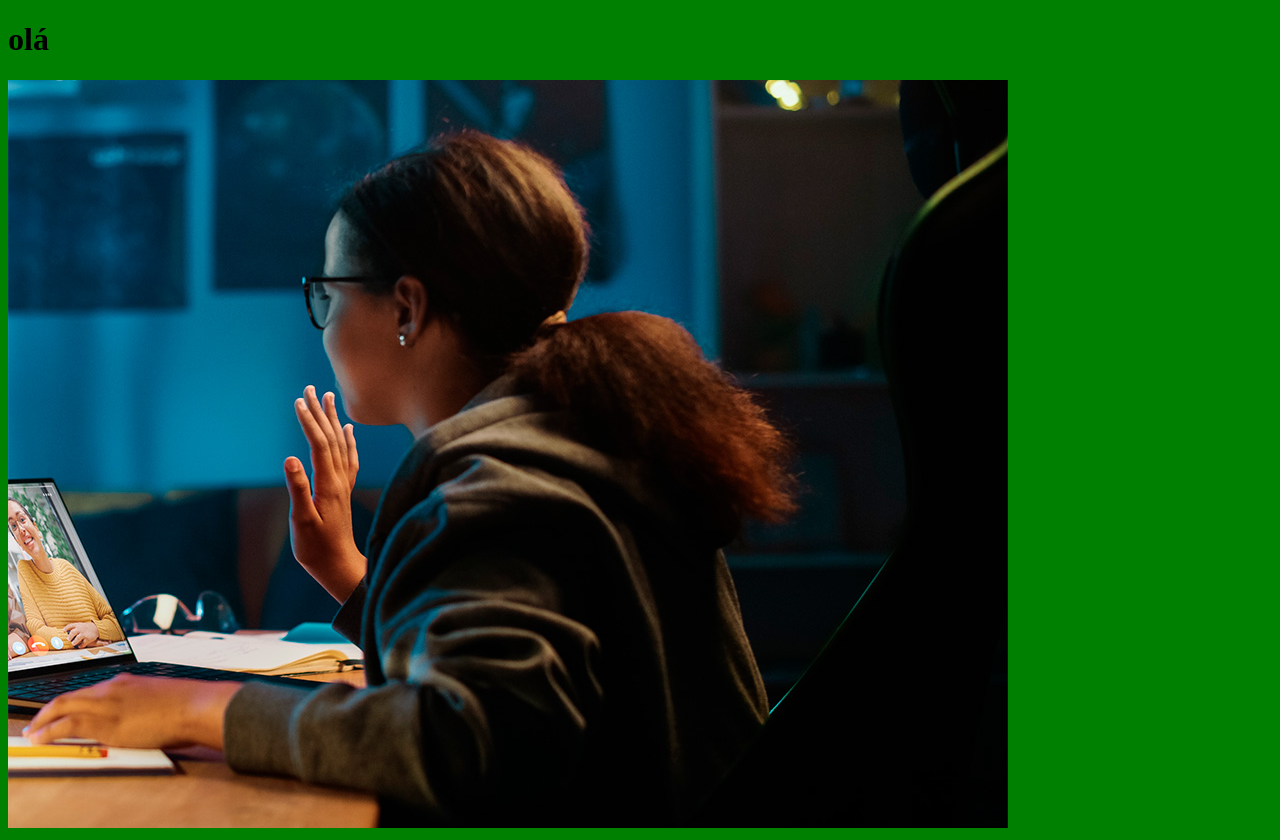
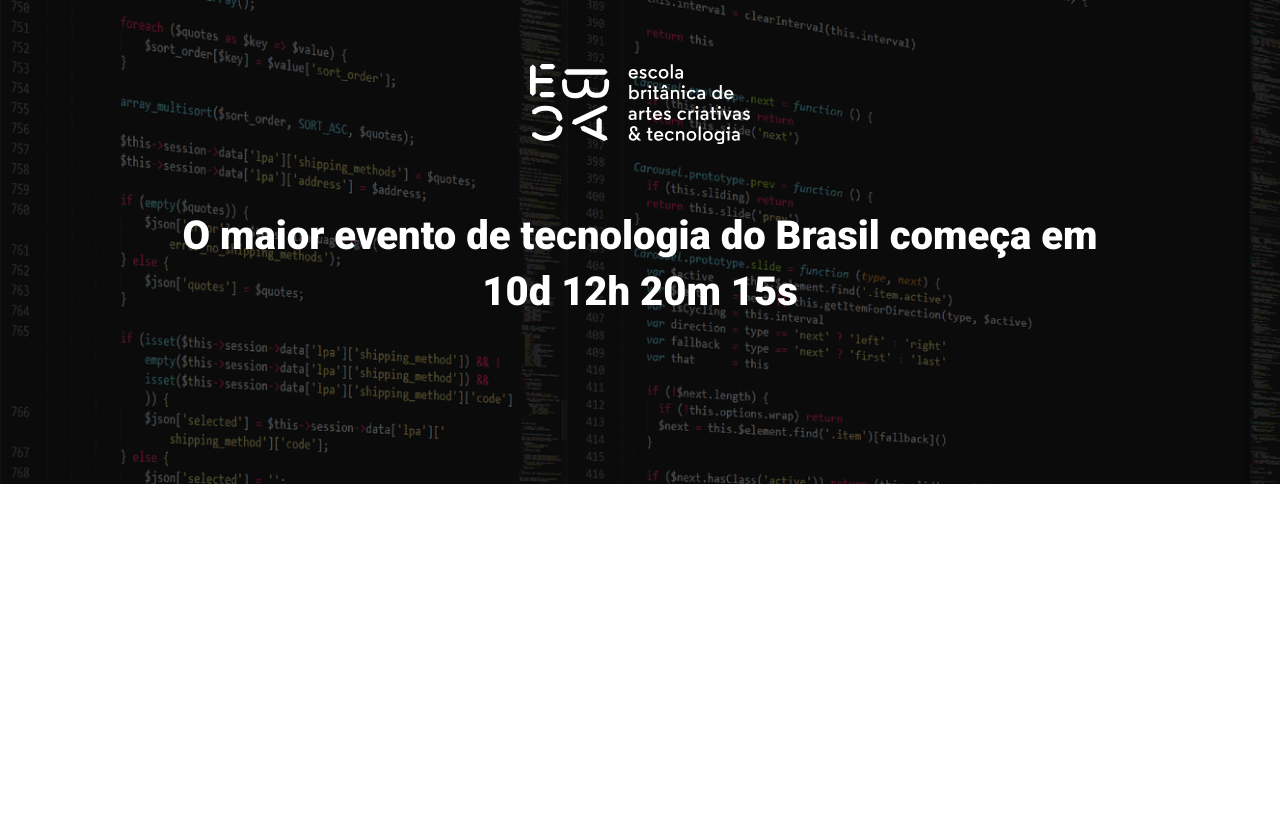
Before and after one commit to RamonSilvab/m22-Loading-Page-Parcel, a website built with Parcel: page src/index.html in a window 1280 px wide. After the commit the page ends 800 px from the top, so only its background shows below. Built offline with nearby package versions, Linux system fonts and the light colour scheme.

Commit message:
criando o hero

```diff
--- a/src/index.html
+++ b/src/index.html
@@ -3,12 +3,21 @@
 <head>
     <meta charset="UTF-8">
     <meta name="viewport" content="width=device-width, initial-scale=1.0">
-    <title>Document</title>
+    <title>EBAC tech Talks</title>
     <link rel="stylesheet" href="styles/main.scss">
+    <link rel="preconnect" href="https://fonts.googleapis.com">
+    <link rel="preconnect" href="https://fonts.gstatic.com" crossorigin>
+    <link href="https://fonts.googleapis.com/css2?family=Roboto:wght@400;700;900&display=swap" rel="stylesheet">
 </head>
 <body>
-    <h1>olá</h1>
-    <img src="images/backend.png" alt="">
+    <header class="hero">
+        <div class="container">
+            <img class="hero__logo" src="images/ebac_logo.svg" alt="EBAC">
+            <p class="hero__text">
+                O maior evento de tecnologia do Brasil começa em 10d 12h 20m 15s
+            </p>
+        </div>
+    </header>
 
     <script src="scripts/main.js"></script>
 </body>
--- /dev/null
+++ b/src/styles/_hero.scss
@@ -0,0 +1,52 @@
+.hero {
+    padding-top: 64px;
+    padding-bottom: 100px;
+    background-image: url(../images/fundo.png);
+    background-repeat: no-repeat;
+    background-size: cover;
+    position: relative;
+
+    .container {
+        position: relative;
+    }
+
+    &::before {
+        position: absolute;
+        top: 0;
+        left: 0;
+        width: 100%;
+        height: 100%;
+        background-color: #000;
+        content: '';
+        opacity: .6;
+    }
+
+    &__text {
+        margin-top: 64px;
+        margin-bottom: 64px;
+        font-size: 40px;
+        line-height: 56px;
+        font-weight: 800;
+        text-align: center;
+    }
+
+    &__logo {
+        margin: 0 auto;
+        height: 80px;
+        display: block;
+    }
+
+    @media (max-width: 640px) {
+        padding-top: 40px 0;
+
+        &__logo {
+            height: 40px;
+        }
+
+        &__text {
+            font-size: 22px;
+            line-height: 24px;
+            margin: 24px 0;
+        }
+    }
+}
--- a/src/styles/main.scss
+++ b/src/styles/main.scss
@@ -1,3 +1,23 @@
-body {
-    background-color: green;
+@use 'hero';
+
+* {
+    padding: 0;
+    margin: 0;
+    box-sizing: border-box;
+    font-family: 'Roboto', sans-serif;
+    color: #fff;
 }
+
+.container {
+    max-width: 960px;
+    width: 100%;
+    margin: 0 auto;
+
+    @media (max-width: 640px) {
+        max-width: 80%;
+    }
+
+    @media (max-width: 1024px) {
+        max-width: 90%;
+    }
+}
```
